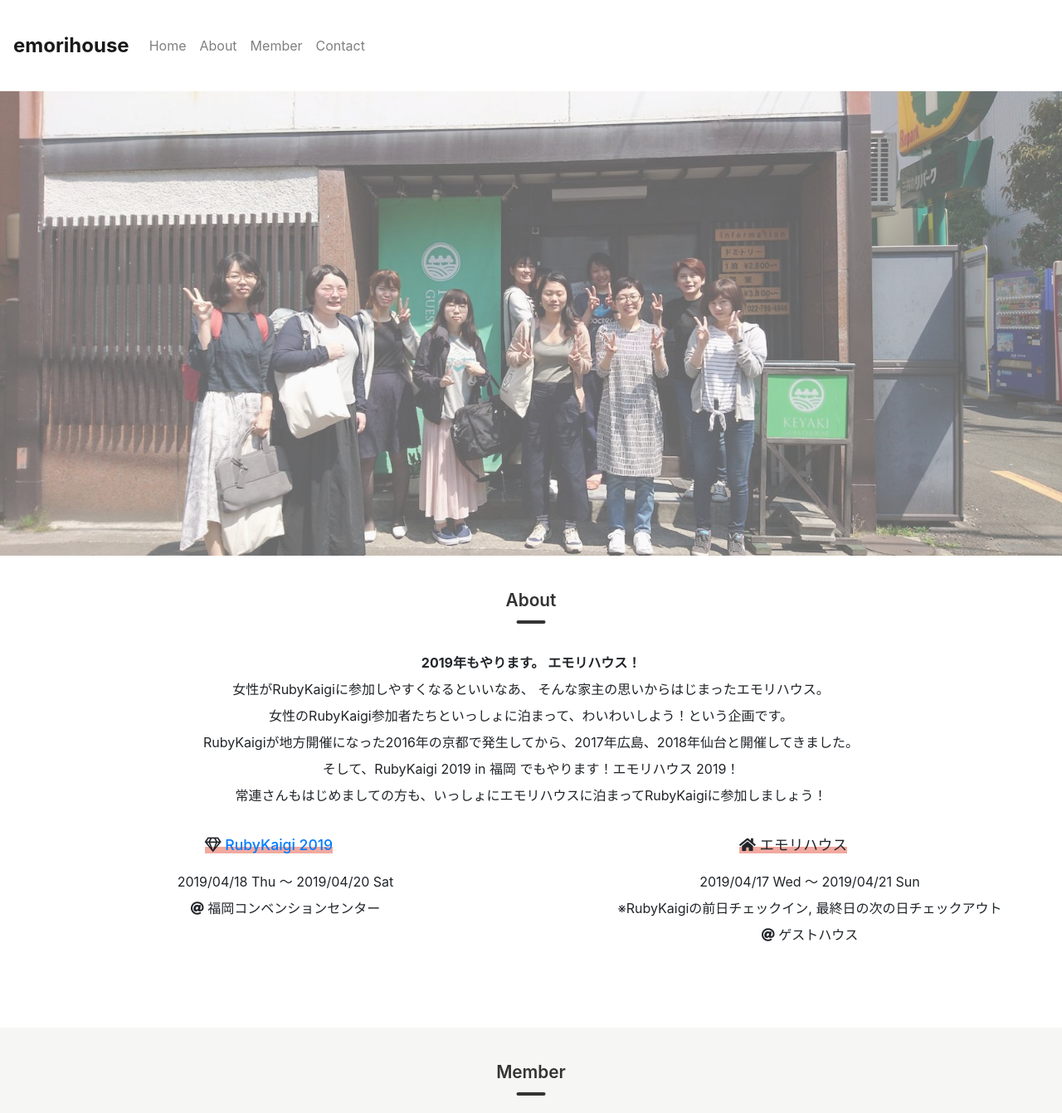
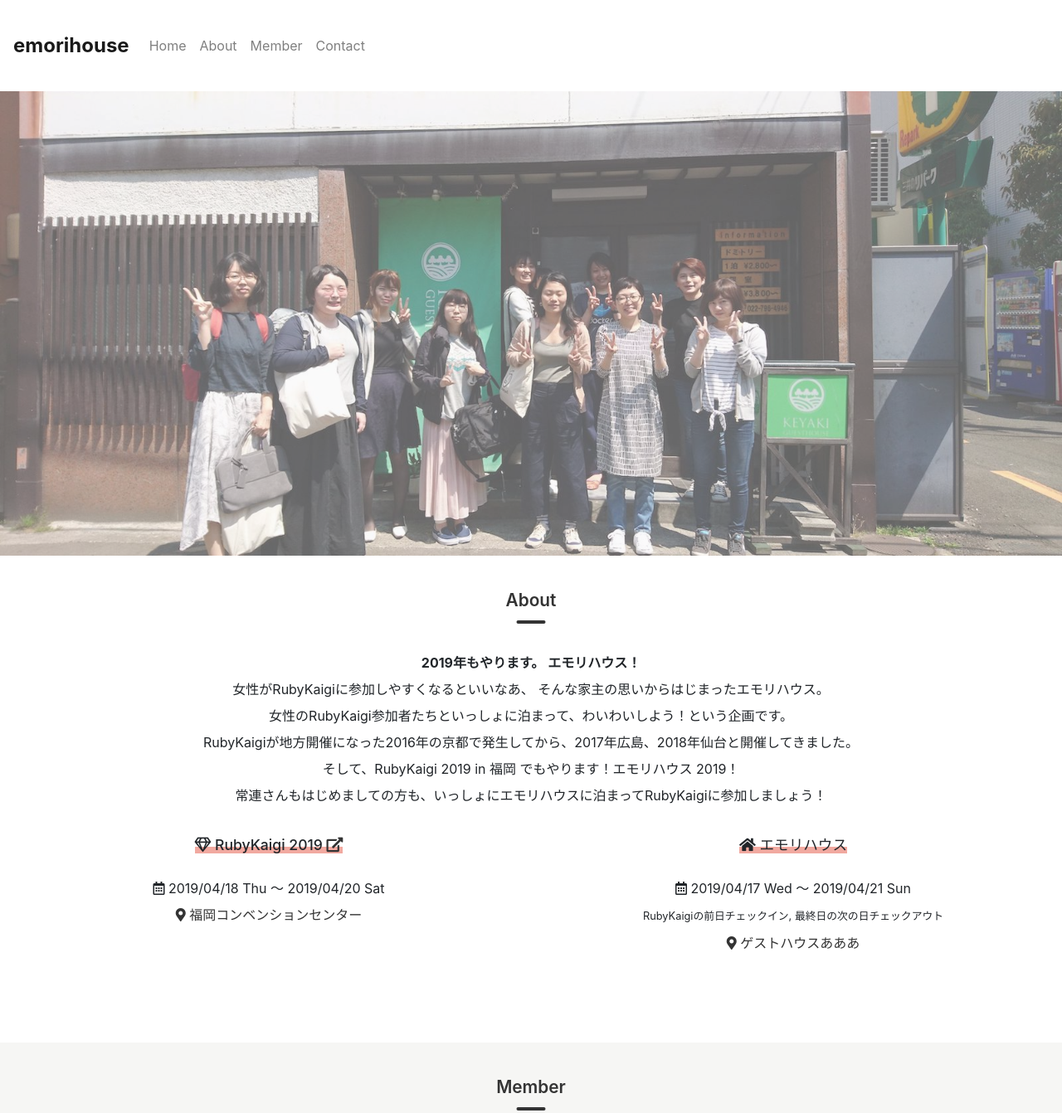
Before and after one commit to emorihouse/emorihouse.github.io, a Jekyll site: the page built from index.md, in a window 1280 px wide. Shown: the top 1342 px of the page at 83% size. Built offline with Jekyll 4.4.1, drawn with Linux system fonts in a browser that asks for light colours; nearby versions of some CDN libraries.

Commit message:
adjust width of about area

```diff
--- a/_includes/about.html
+++ b/_includes/about.html
@@ -9,18 +9,25 @@
 
 <div class="row">
   <div class="col-md-6">
-    <h5><i class="far fa-gem"></i> <a href="https://rubykaigi.org/2019">RubyKaigi 2019</a></h5>
+    <h5>
+      <i class="far fa-gem"></i> RubyKaigi 2019
+      <a href="https://rubykaigi.org/2019"><i class="fas fa-external-link-alt"></i></a></h5>
     <ul>
-      <li>2019/04/18 Thu 〜 2019/04/20 Sat</li>
-      <li><i class="fas fa-at"></i> 福岡コンベンションセンター</li>
+      <li><i class="far fa-calendar-alt"></i> 2019/04/18 Thu 〜 2019/04/20 Sat</li>
+      <!--<li><i class="fas fa-at"></i> 福岡コンベンションセンター</li>-->
+      <li><a href="#map"><i class="fas fa-map-marker-alt"></i> 福岡コンベンションセンター</a></li>
+
     </ul>
   </div>
   <div class="col-md-6">
-    <h5><i class="fas fa-home"></i> エモリハウス</h5>
+    <h5><i class="fas fa-home"></i> エモリハウス</a>
+    </h5>
     <ul>
-      <li>2019/04/17 Wed 〜 2019/04/21 Sun</li>
-      <li>※RubyKaigiの前日チェックイン, 最終日の次の日チェックアウト</li>
-      <li><i class="fas fa-at"></i> ゲストハウス</li>
+      <li><i class="far fa-calendar-alt"></i> 2019/04/17 Wed 〜 2019/04/21 Sun</li>
+      <li><small>RubyKaigiの前日チェックイン, 最終日の次の日チェックアウト</small></li>
+      <!--<li><i class="fas fa-at"></i> ゲストハウス</li>-->
+
+      <li><a href="#map"><i class="fas fa-map-marker-alt"></i> ゲストハウスあああ</a></li>
     </ul>
   </div>
 </div>
--- a/assets/css/style.scss
+++ b/assets/css/style.scss
@@ -3,6 +3,8 @@
 
 $bg-base-color: rgba(239, 239, 234, .5);
 $color-dark: #333;
+$color-highlighter-pink: #ef5777;
+$color-pink: #f53b57;
 
 body {
   background-color: $bg-base-color;
@@ -46,6 +48,18 @@
 
   .navbar-toggler {
     border: 0;
+  }
+}
+
+a {
+  color: $color-dark;
+  text-decoration: none;
+  background-color: transparent;
+  -webkit-text-decoration-skip: objects;
+
+  &:hover {
+    color: $color-highlighter-pink;
+    text-decoration: none;
   }
 }
 
@@ -140,9 +154,25 @@
     background: linear-gradient(transparent 60%, #F1A9A0 60%);
     margin-bottom: 1em;
   }
+
   ul {
     list-style: none;
     line-height: 2em;
+    padding: .5rem;
+  }
+
+
+  @media (max-width:767px) {
+    .lead {
+      font-size: calc((100% + 0.25vw) * 0.85);
+      text-align: center;
+    }
+
+    p {
+      font-size: calc((100% + 0.25vw) * 0.75);
+      margin-bottom: .1em;
+      text-align: left;
+    }
   }
 }
 
@@ -240,11 +270,11 @@
       width: auto;
       color: #fff;
       background-color: #f53b57;
-      border-color: #F62459;
+      border-color: #f53b57;
 
       &:hover {
         background-color: #ef5777;
-        border-color: #E26A6A;
+        border-color: #ef5777;
       }
     }
   }
```
